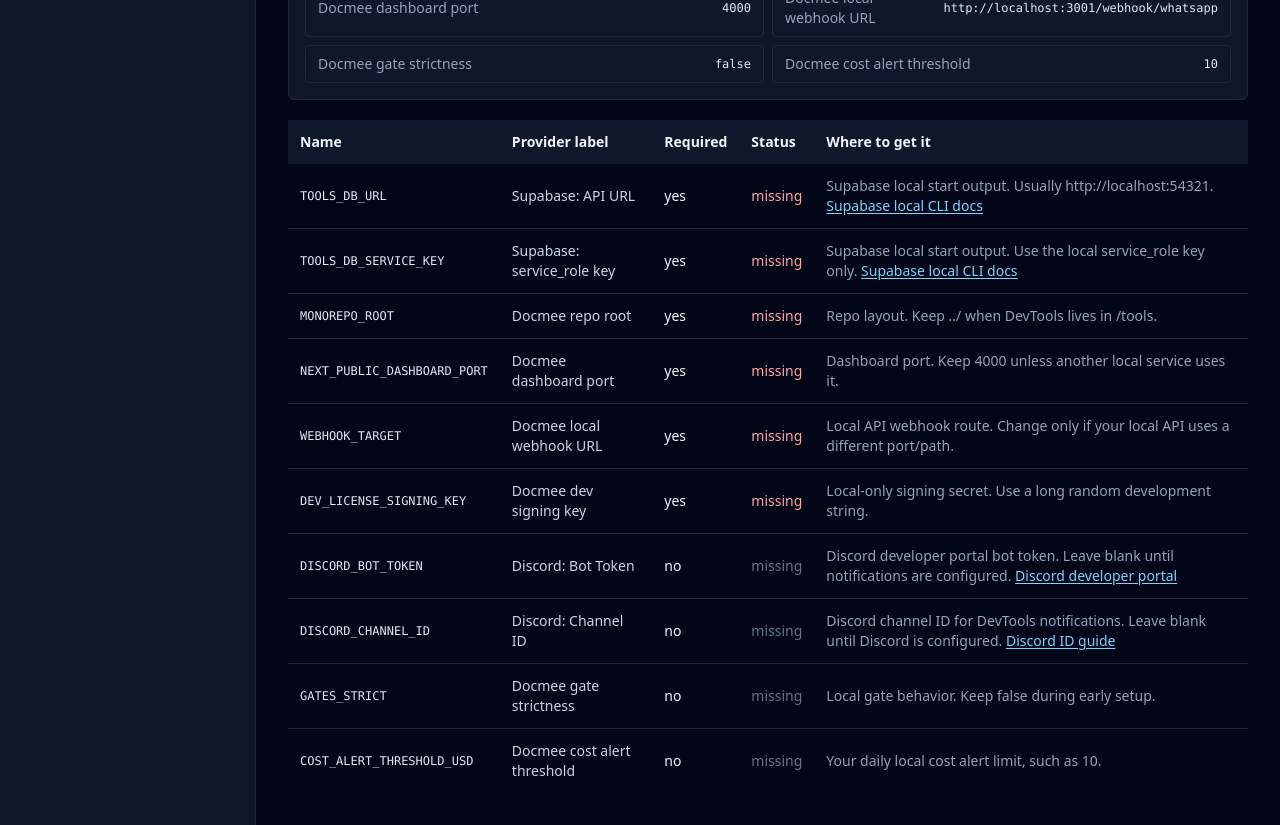
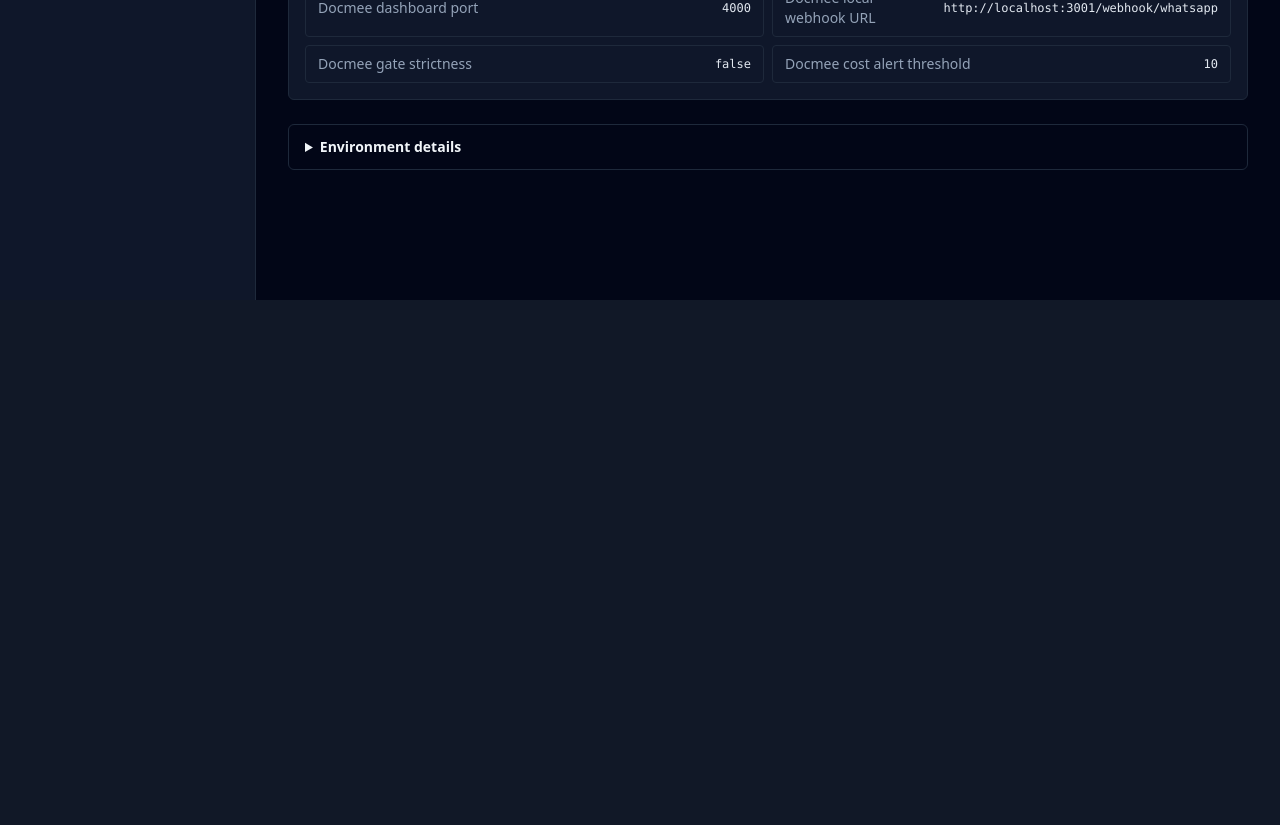
Before and after one commit to JungleAsian/Creascent-Development, a Next.js app in the folder tools/dashboard/: page /settings in a window 1280 px wide. Shown: the part 500-1325 px from the top of the page. After the commit the page ends 800 px from the top, so only its background shows below. Built offline with nearby package versions, Linux system fonts and the light colour scheme.

Commit message:
Collapse environment details

```diff
--- a/tools/dashboard/app/settings/page.tsx
+++ b/tools/dashboard/app/settings/page.tsx
@@ -202,7 +202,12 @@ export default function SettingsPage({ searchParams }: SettingsPageProps) {
         </div>
       </div>
 
-      <table className="mt-5 w-full text-left text-sm">
+      <details className="mt-6 rounded-md border border-slate-800 bg-slate-950">
+        <summary className="cursor-pointer select-none px-4 py-3 text-sm font-semibold text-slate-100">
+          Environment details
+        </summary>
+        <div className="overflow-x-auto border-t border-slate-800">
+          <table className="w-full text-left text-sm">
             <thead className="bg-slate-900">
               <tr>
                 <th className="p-3">Name</th>
@@ -243,6 +248,8 @@ export default function SettingsPage({ searchParams }: SettingsPageProps) {
               ))}
             </tbody>
           </table>
+        </div>
+      </details>
     </section>
   )
 }
```
Lines whose indentation alone changed are shown as unchanged.
